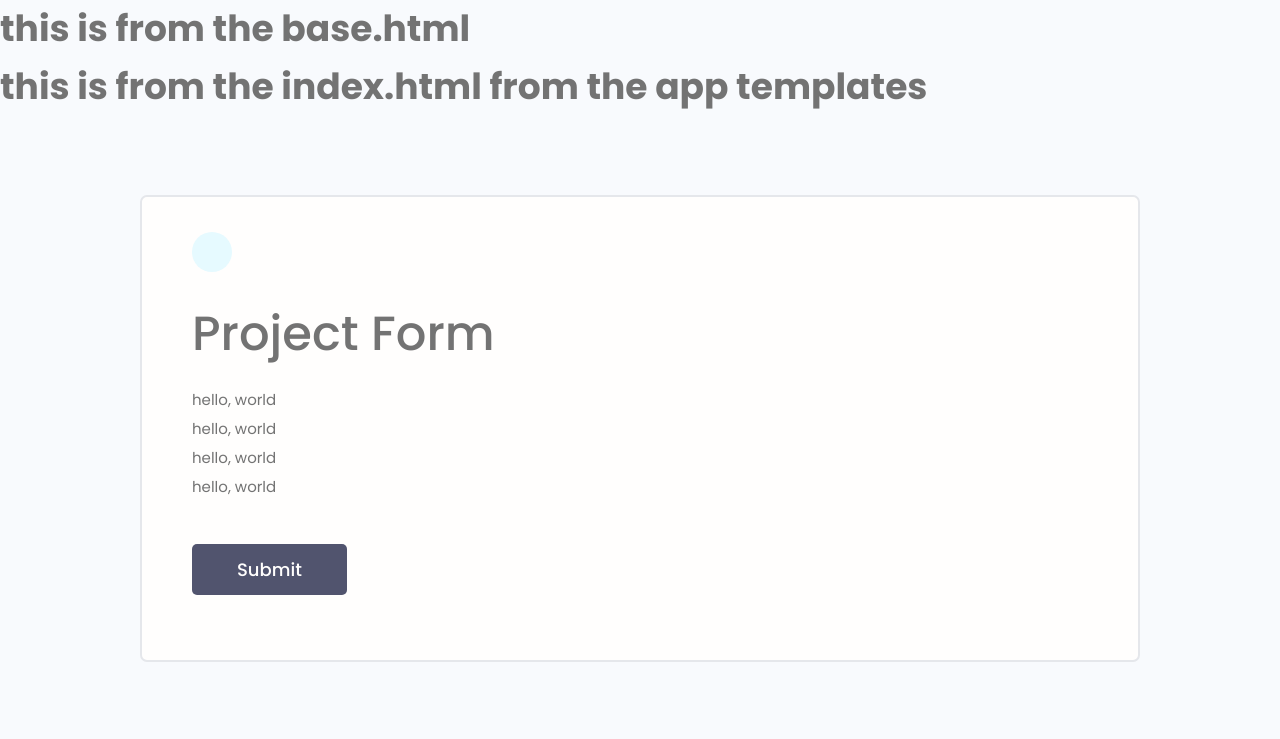
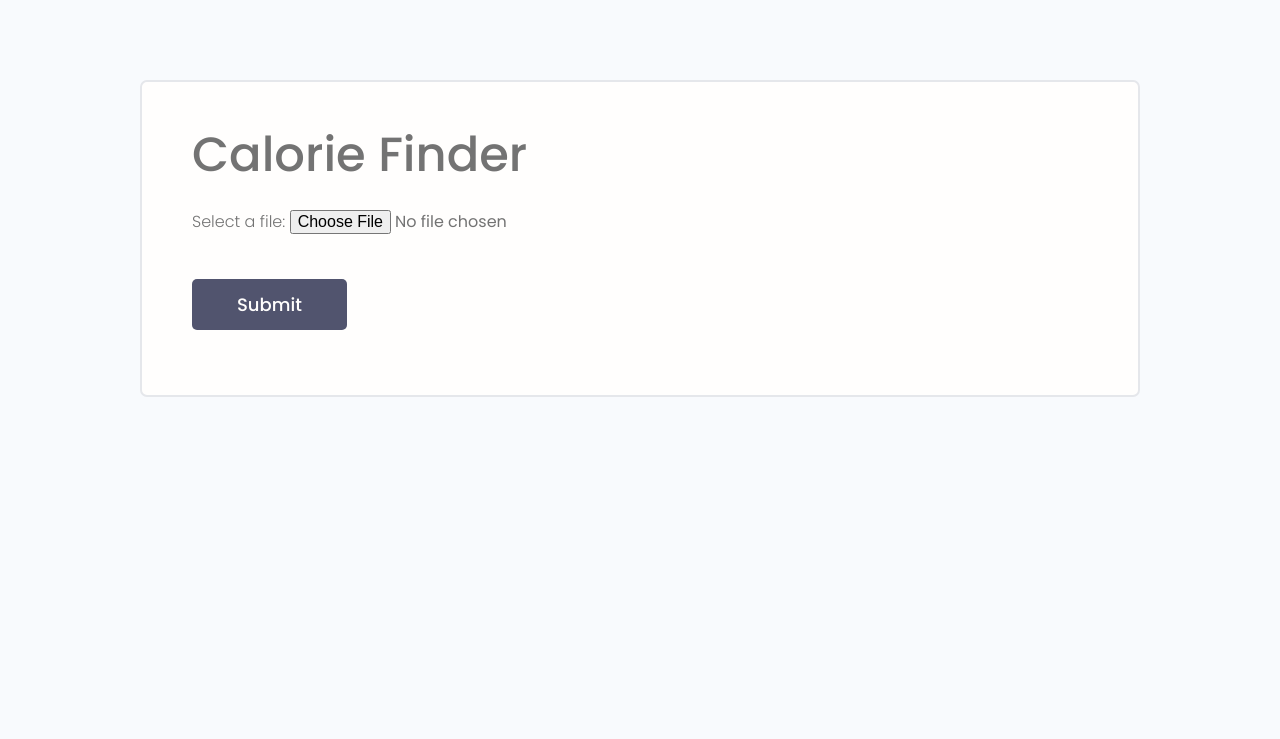
Before and after one commit to Ujjawal55/ai_project, a Django app: page / in a window 1280 px wide. Shown: the top 739 px of the page. Before the commit the page ends 662 px from the top, so only its background shows below. Run offline with Django 5.2, Linux system fonts and the light colour scheme.

Commit message:
add file fild in form

```diff
--- /dev/null
+++ b/calorie/forms.py
@@ -0,0 +1,11 @@
+from django import forms
+
+
+class FileUploadForm(forms.Form):
+    file = forms.FileField(label="Select a file")
+
+    def __init__(self, *args, **kwargs):
+        super(FileUploadForm, self).__init__(*args, **kwargs)
+
+        for name, field in self.fields.items():
+            field.widget.attrs.update({"class": "input"})
--- a/calorie/templates/calorie/index.html
+++ b/calorie/templates/calorie/index.html
@@ -1,22 +1,14 @@
 {% extends 'base.html' %} {% block content %}
-
-<h2>this is from the index.html from the app templates</h2>
 
 <main class="formPage my-xl">
   <div class="content-box">
     <div class="formWrapper">
-      <a class="backButton" href="#""><i class=" im im-angle-left"></i></a>
-      <br>
-
-      <h1>Project Form</h1>
+      <h1>Calorie Finder</h1>
       <form class="form" method="POST" enctype="multipart/form-data">
         {% csrf_token %}
 
         <div class="form__field">
-          <label for="formInput#text">hello, world </label>
-          <label for="formInput#text">hello, world </label>
-          <label for="formInput#text">hello, world </label>
-          <label for="formInput#text">hello, world </label>
+          <label for="formInput#text">{{ form.as_p }}</label>
         </div>
 
         <input class="btn btn--sub btn--lg  my-md" type="submit" value="Submit" />
--- a/calorie/views.py
+++ b/calorie/views.py
@@ -1,7 +1,9 @@
 from django.shortcuts import render
-
+from calorie.forms import FileUploadForm
 # Create your views here.
 
 
 def homePage(request):
-    return render(request, "calorie/index.html")
+    form = FileUploadForm()
+    context = {"form": form}
+    return render(request, "calorie/index.html", context)
--- a/caloriefinder/settings.py
+++ b/caloriefinder/settings.py
@@ -119,12 +119,16 @@ USE_TZ = True
 # Static files (CSS, JavaScript, Images)
 # https://docs.djangoproject.com/en/5.0/howto/static-files/
 
+
+# simply  replace {% static 'css/style.css' --> with static/css/style.css}
 STATIC_URL = "static/"
 
 MEDIA_URL = "/images/"
 
 MEDIA_ROOT = os.path.join(BASE_DIR, "static/images/")
 
+
+# this set the static files so that the django will look in the path for the static files.
 STATICFILES_DIRS = [
     BASE_DIR / "static",
 ]
--- a/templates/base.html
+++ b/templates/base.html
@@ -17,9 +17,7 @@
 </head>
 
 <body>
-  <h2>this is from the base.html</h2>
   {% block content %}
-
   {% endblock content %}
 </body>
 <script src="{% static 'uikit/app.js' %}"></script>
```
